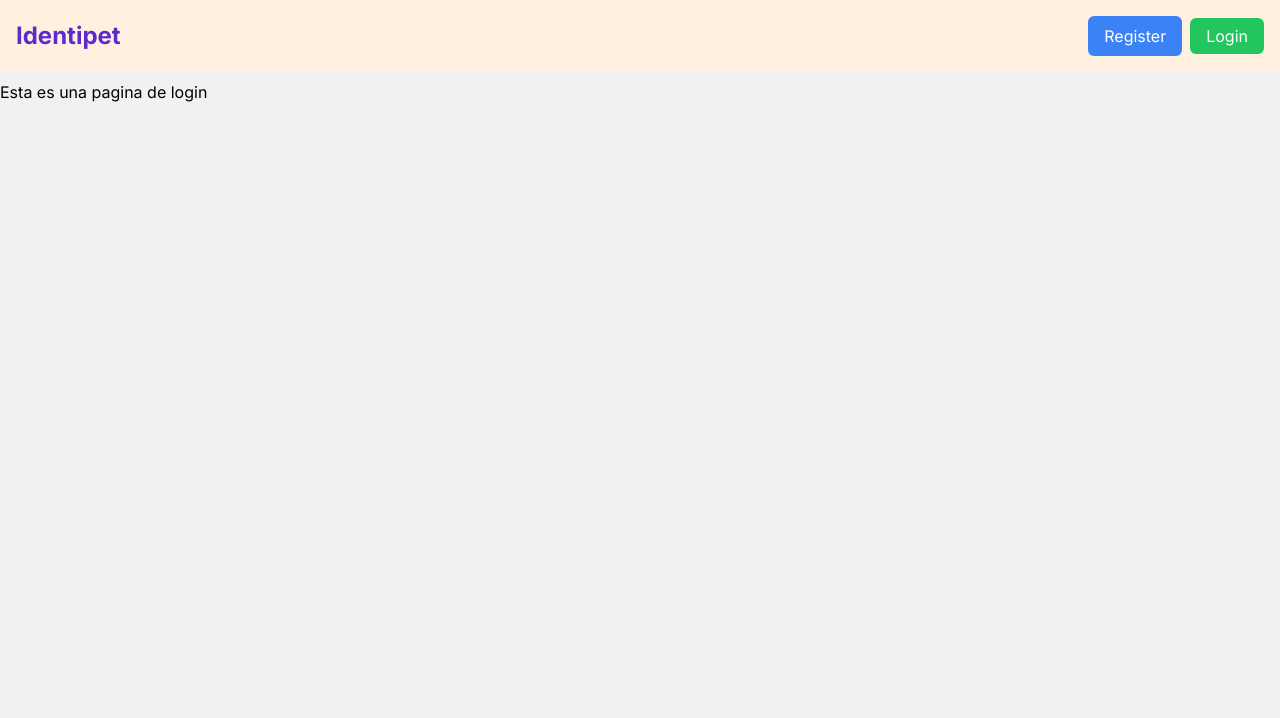
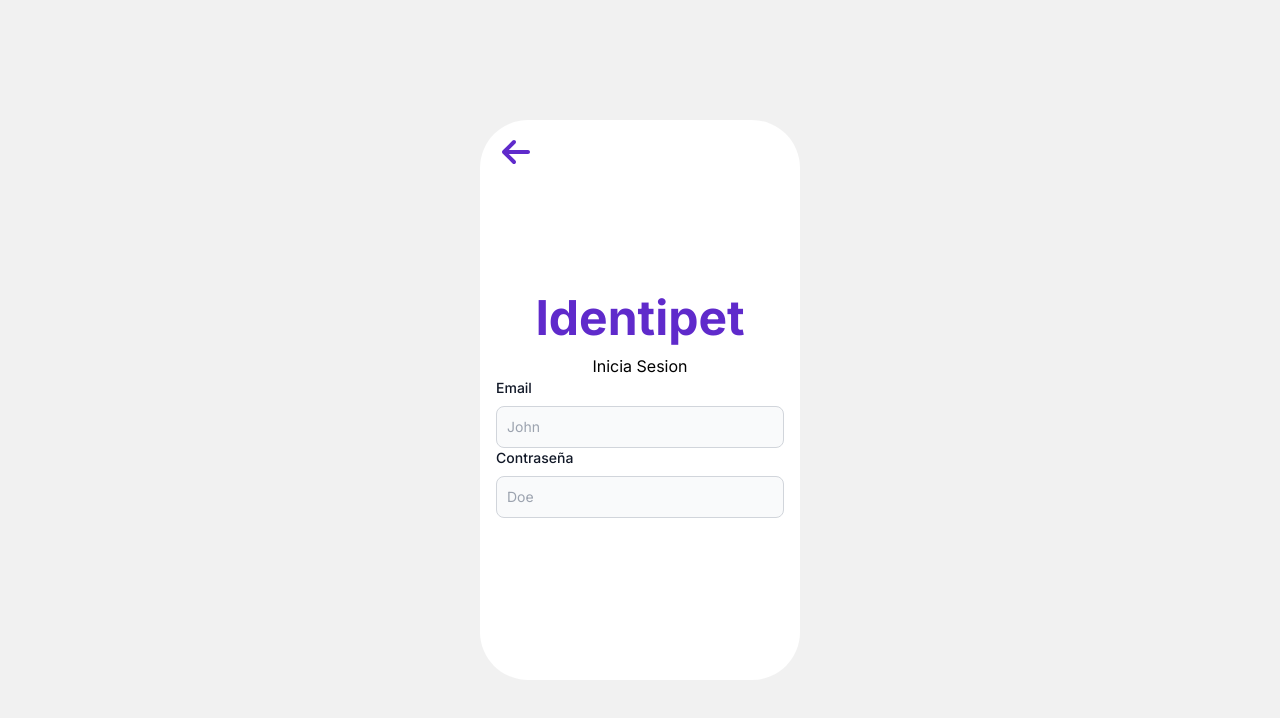
Before and after one commit to martinhpcodecnoob/recovery-mascots, a Next.js app in the folder front-end/: page /login in a window 1280 px wide. Shown: the top 718 px of the page. Built offline with nearby package versions, Linux system fonts and the light colour scheme.

Commit message:
Modificando pequeñas cosas del login

```diff
--- a/front-end/src/app/@modal/(.)login/modal.tsx
+++ b/front-end/src/app/@modal/(.)login/modal.tsx
@@ -6,27 +6,24 @@ import { useRouter } from 'next/navigation';
 export function Modal({ children }: { children: React.ReactNode }) {
 const router = useRouter();
 const dialogRef = useRef<ElementRef<'dialog'>>(null);
-// console.log(dialogRef.current);
-
-useEffect(() => {
-    if (!dialogRef.current?.open) {
-    dialogRef.current?.showModal();
-    }
-}, []);
 
 function onDismiss() {
     router.back();
 }
 
+const handleOutsideClick = (event: React.MouseEvent<HTMLDivElement, MouseEvent>) => {
+    if ((event.target as HTMLDivElement).classList.contains('modal-container')) {
+        router.back();
+    }
+};
+
 return (
-    <div className="fixed inset-0 flex items-center justify-center z-50 backdrop-blur-sm">
-        <div className='popup-overlay bg-gray-800 bg-opacity-50 fixed inset-0'>
-
+    <div>
+        <div className="fixed top-0 left-0 w-full h-full flex items-center justify-center z-50">
+                <div className="modal-container bg-gray-800 bg-opacity-50 fixed top-0 left-0 w-full h-full flex items-center justify-center backdrop-blur-sm" onClick={handleOutsideClick}>
+                    {children}
+                </div>
         </div>
-        <dialog ref={dialogRef} className="modal bg-white rounded-lg shadow-lg" onClose={onDismiss}>
-            {children}
-            <button onClick={onDismiss} className="close-button" />
-        </dialog>
     </div>
 );
 }
--- a/front-end/src/app/@modal/(.)login/page.tsx
+++ b/front-end/src/app/@modal/(.)login/page.tsx
@@ -1,14 +1,18 @@
+'use client'
 import LoginForm from "./LoginForm";
 import {Modal} from "./modal";
+import { FaArrowLeft } from "react-icons/fa6";
+import { useRouter } from 'next/navigation';
 
 export default function page() {
+    const router = useRouter();
     return (
         <Modal>
-            <div className="w-[20rem] h-[35rem] flex flex-col justify-center items-center">
+            <div className="w-[20rem] h-[35rem] relative flex flex-col justify-center items-center bg-white rounded-[3rem]">
+                <button className="absolute top-0 left-0 pl-5 pt-4 text-[2rem] text-identipet" onClick={() => router.back()}><FaArrowLeft /></button>
                 <div className="text-[3rem] font-bold text-identipet">Identipet</div>
                 <div>Inicia Sesion</div>
                 <LoginForm/>
-
             </div>
         </Modal>
     )
--- a/front-end/src/app/layout.tsx
+++ b/front-end/src/app/layout.tsx
@@ -23,9 +23,6 @@ export default function RootLayout({
       <body className={inter.className}>
         <SessionAuthProvider>
           <TanstackProvider>
-            <header>
-              <Navbar />
-            </header>
             {children}
             {modal}
           </TanstackProvider>
--- a/front-end/src/app/login/page.tsx
+++ b/front-end/src/app/login/page.tsx
@@ -1,8 +1,17 @@
+// 'use client'
+import LoginForm from "../@modal/(.)login/LoginForm";
+import { FaArrowLeft } from "react-icons/fa6";
+import Link from "next/link";
+
 export default function page() {
     return (
-            <div>
-                <div className='h-20'></div>
-                Esta es una pagina de login
+        <div className="flex justify-center items-center h-[100vh]">
+            <div className="w-[20rem] h-[35rem] relative flex flex-col justify-center items-center bg-white rounded-[3rem]">
+                <Link href={'/'} className="absolute top-0 left-0 pl-5 pt-4 text-[2rem] text-identipet"><FaArrowLeft /></Link>
+                <div className="text-[3rem] font-bold text-identipet">Identipet</div>
+                <div>Inicia Sesion</div>
+                <LoginForm/>
             </div>
+        </div>
     )
 }
--- a/front-end/src/app/page.tsx
+++ b/front-end/src/app/page.tsx
@@ -4,14 +4,18 @@ import Link from "next/link";
 import LandingPage from "./components/LandingPage";
 import useCreatePet from "@/hooks/useCreatePet";
 import { usePetsUser } from "@/hooks/usePetsUser";
+import Navbar from "./components/Navbar";
 
 export default function Home() {
   // const petsUser = usePetsUser()
   const petsUser = usePetsUser('65e542cc0487e468c9e99bc4')
-  console.log(petsUser);
+  const createPet = useCreatePet()
 
   return (
     <>
+      <header>
+        <Navbar />
+      </header>
       <main>
         <LandingPage/>
       </main>
--- a/front-end/src/hooks/useCreatePet.tsx
+++ b/front-end/src/hooks/useCreatePet.tsx
@@ -1,15 +1,15 @@
-import { CreatePetsUserTSInput, CreatePetsUserTSOutput, InterfacePetsUser } from "@/interfaces/pets.interface"
+import { InterfacePetsUser } from "@/interfaces/pets.interface"
 import { useMutation, useQueryClient } from "@tanstack/react-query"
 
 const URL_BACK = process.env.NEXT_PUBLIC_BACKEND_URI
 
 interface InterfacReturnData {
     status:number,
-    data?:CreatePetsUserTSOutput,
+    data?:InterfacePetsUser,
     error?:string
 }
 
-const createPet = async(input:CreatePetsUserTSInput): Promise<InterfacReturnData> => {
+const createPet = async(input:Omit<InterfacePetsUser,'_id'>): Promise<InterfacReturnData> => {
     try {
         const response = await fetch(`${URL_BACK}/api/pets/pet/create`,{
             method:'POST',
--- a/front-end/src/hooks/usePetsUser.tsx
+++ b/front-end/src/hooks/usePetsUser.tsx
@@ -14,7 +14,7 @@ const getPetUser = async(userId:string):Promise<{ status: number; data?: Interfa
         })
 
         const data = await response.json()
-        console.log("getpetuserss",data);
+        // console.log("getpetuserss",data);
         return {
             status: response.status,
             data
```
Also changed, not shown: front-end/src/interfaces/pets.interface.ts (+0 -25 lines).
